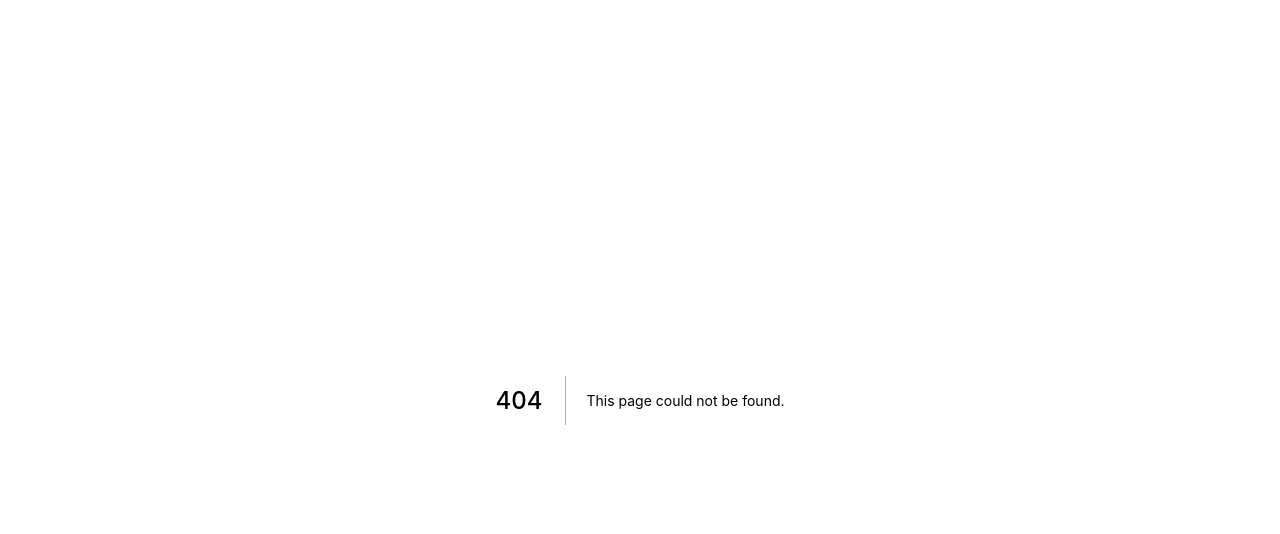
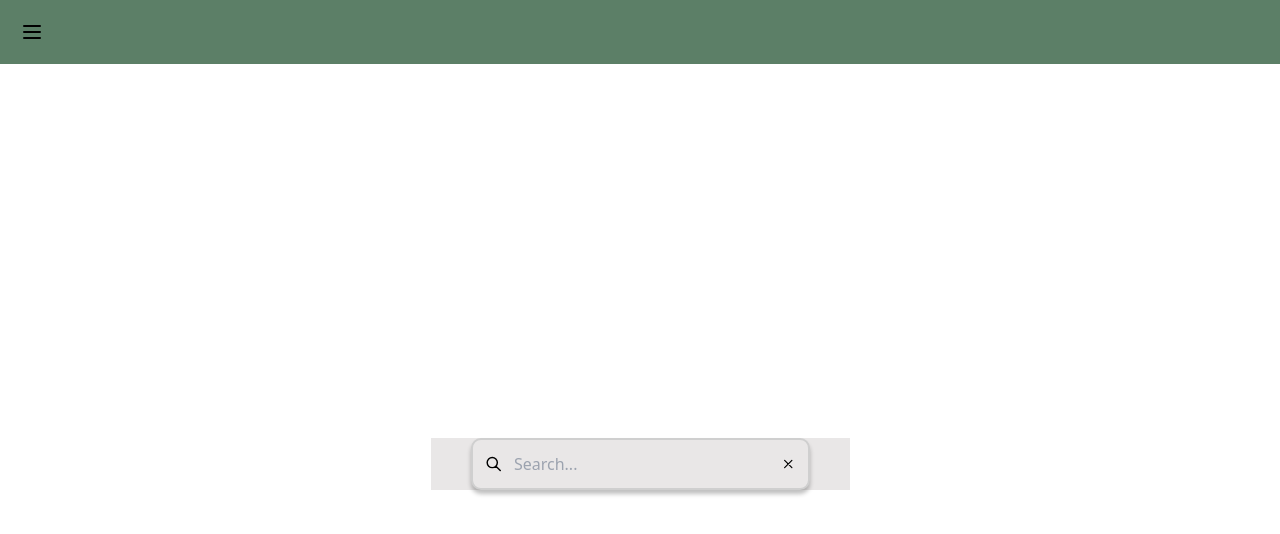
Before and after one commit to oxopolitics-internship-for-codestates/MoneyPig, a Next.js app: page /search in a window 1280 px wide. Before the commit this address had no page. Shown: the top 534 px of the page. Built offline with nearby package versions, Linux system fonts and the light colour scheme.

Commit message:
💄 next js Search 페이지 추가

```diff
--- /dev/null
+++ b/pages/search/index.tsx
@@ -0,0 +1,42 @@
+import React, { ReactElement, useEffect, useState, useCallback } from 'react';
+import fsPromise from 'fs/promises';
+import path from 'path';
+
+import { NextPageWithLayout } from '../_app';
+import Layout from '../../src/components/Layout/Layout';
+import Input, {
+  InputTypeProps,
+  QuizProps,
+} from '../../src/components/Input/Input';
+
+export async function getStaticProps() {
+  const filePath = path.join(process.cwd(), 'economyData.json');
+  const jsonData = await fsPromise.readFile(filePath);
+  const data = JSON.parse(jsonData.toString());
+  return {
+    props: { ...data },
+  };
+}
+
+const Search: NextPageWithLayout = props => {
+  const [term, setTerm] = useState<QuizProps[] | undefined>(
+    Object.values(props),
+  );
+
+  return (
+    <div className="min-w-[390px] bg-[#E9E7E7] px-10">
+      <Input
+        type={InputTypeProps.text}
+        placeholder={'Search...'}
+        term={term}
+        setTerm={setTerm}
+      />
+    </div>
+  );
+};
+
+Search.getLayout = function getLayout(page: ReactElement) {
+  return <Layout>{page}</Layout>;
+};
+
+export default Search;
```
